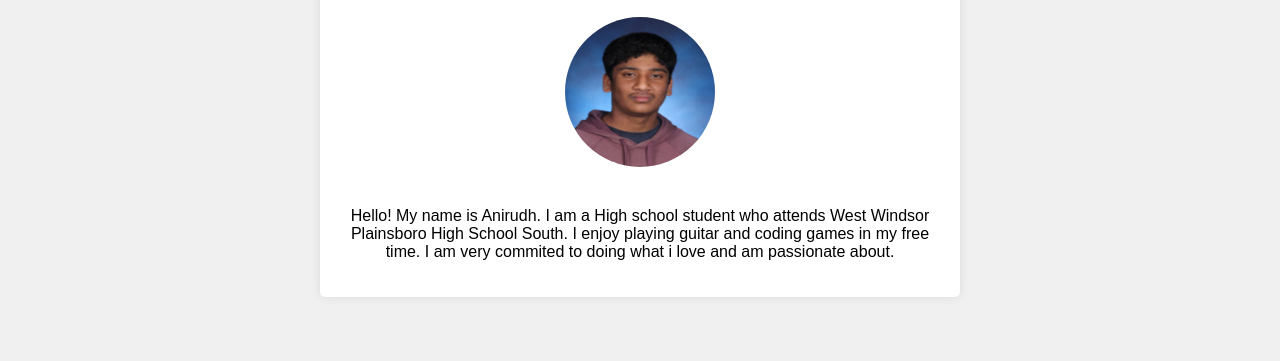
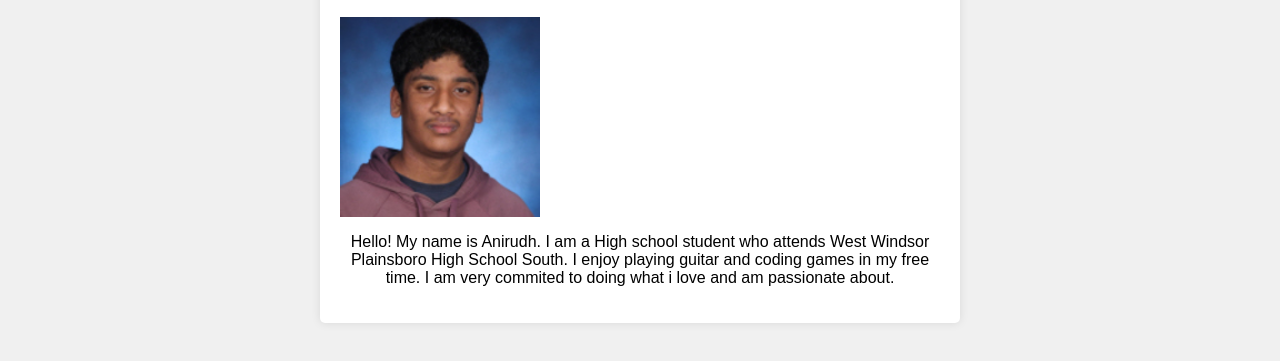
Before and after one commit to smallestbird/my-project, a plain HTML site: page index.html in a window 1280 px wide. Shown: the part 211-572 px from the top of the page. Drawn offline with Linux system fonts and the light colour scheme.

Commit message:
added updated image to display in a square format

```diff
--- a/index.html
+++ b/index.html
@@ -13,7 +13,9 @@
     <main>
         <section id="about-me">
             <h2>About Me</h2>
+			<div id="profile-pic-container">
             <img src="photo_of_me.jpg" alt="Picture of Anirudh Krishna" id="profile-pic">
+			</div>
             <p>Hello! My name is Anirudh. I am a High school student who attends West Windsor Plainsboro High School South. I enjoy playing guitar and coding games in my free time. I am very commited to doing what i love and am passionate about.</p>
         </section>
     </main>
--- a/style.css
+++ b/style.css
@@ -27,8 +27,14 @@ main {
 }
 
 #profile-pic {
-    width: 150px;
-    height: 150px;
-    border-radius: 50%;
-    margin-bottom: 20px;
+     width: 200px;  /* Set the desired width */
+    height: 200px; /* Set the desired height to be equal to the width */
+    object-fit: cover;  /* This ensures the image covers the entire area without distortion */
+    border-radius: 0;   /* Remove any border-radius or set it to 0 to ensure it's not circular */
 }
+#profile-pic-container {
+    width: 200px;
+    height: 200px;
+    overflow: hidden;
+}
+}
```
